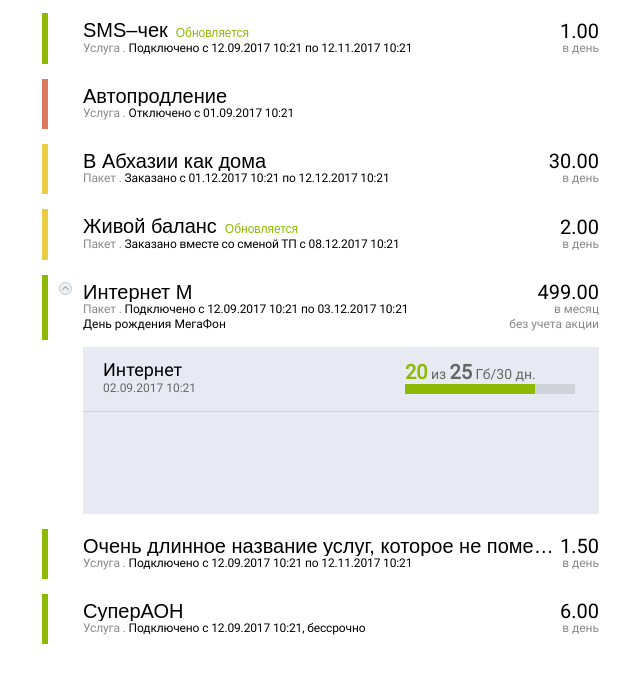
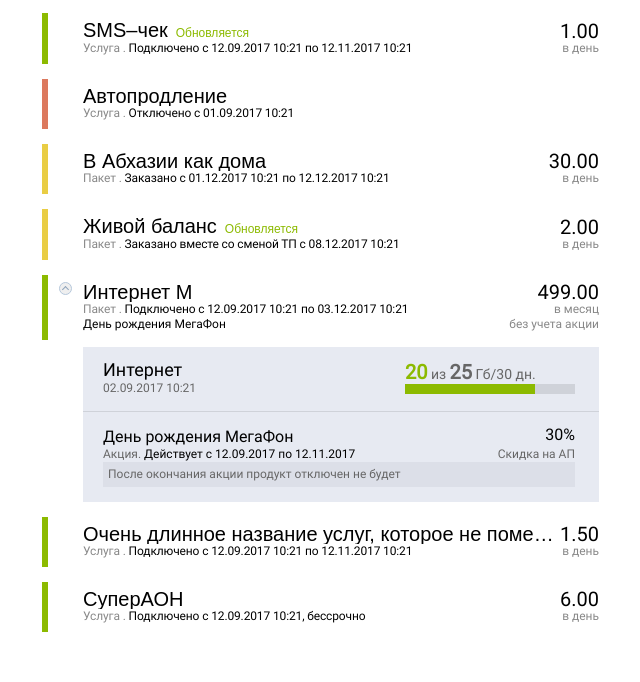
Before and after one commit to cybersunt/peter-service, a website: page source/index.html in a window 1280 px wide. Shown: the whole page, without its empty margins (316-956 px from the left). Drawn offline with nearby package versions, Linux system fonts and the light colour scheme; files whose address does not match are found by name.

Commit message:
Add block action

```diff
--- a/public/css/style.css
+++ b/public/css/style.css
@@ -674,7 +674,6 @@
 
 .service__more-info {
   width: calc(100% - 34px);
-  height: 167px;
   margin-left: 34px;
   background-color: #e7eaf2;
 }
@@ -741,3 +740,51 @@
   position: absolute;
   top: ;
 }
+
+.action {
+  padding-top: 15px;
+  padding-bottom: 15px;
+  padding-left: 20px;
+  padding-right: 24px;
+  display: -webkit-box;
+  display: -ms-flexbox;
+  display: flex;
+  -webkit-box-pack: justify;
+      -ms-flex-pack: justify;
+          justify-content: space-between;
+  -ms-flex-wrap: wrap;
+      flex-wrap: wrap;
+}
+
+.action__name {
+  font-size: 16px;
+  line-height: 20px;
+  min-width: 390px;
+  margin: 0;
+}
+
+.action__description {
+  min-width: 390px;
+  margin: 0;
+}
+
+.action__discount {
+  font-size: 16px;
+  line-height: 15px;
+}
+
+.action__type {
+  color: #666666;
+}
+
+.action__discount-desc {
+  color: #666666;
+}
+
+.action__info {
+  width: 100%;
+  margin: 0;
+  padding: 5px;
+  background-color: #dcdfe8;
+  color: #666666;
+}
--- /dev/null
+++ b/source/css/action.css
@@ -0,0 +1,42 @@
+.action {
+  padding-top: 15px;
+  padding-bottom: 15px;
+  padding-left: 20px;
+  padding-right: 24px;
+  display: flex;
+  justify-content: space-between;
+  flex-wrap: wrap;
+}
+
+.action__name {
+  font-size: 16px;
+  line-height: 20px;
+  min-width: 390px;
+  margin: 0;
+}
+
+.action__description {
+  min-width: 390px;
+  margin: 0;
+}
+
+.action__discount {
+  font-size: 16px;
+  line-height: 15px;
+}
+
+.action__type {
+  color: #666666;
+}
+
+.action__discount-desc {
+  color: #666666;
+}
+
+.action__info {
+  width: 100%;
+  margin: 0;
+  padding: 5px;
+  background-color: #dcdfe8;
+  color: #666666;
+}
--- /dev/null
+++ b/source/css/one-service.css
@@ -0,0 +1,50 @@
+.one-service {
+  display: flex;
+  justify-content: space-between;
+}
+
+.one-service__name {
+  font-size: 18px;
+  line-height: 15px;
+  margin-top: 0;
+  margin-bottom: 4px;
+}
+
+.one-service__date {
+  color: #666666;
+  margin: 0;
+}
+
+.one-service__col {
+  width: 170px;
+}
+
+.one-service__data {
+  font-size: 14px;
+  line-height: 20px;
+  margin: 0;
+  color: #666666;
+}
+
+.one-service__data b {
+  font-size: 20px;
+}
+
+.one-service__spent {
+  color: #8cba00;
+}
+
+.progress {
+  width: 170px;
+  height: 10px;
+  background-color: #cfd2d9;
+  position: relative;
+}
+
+.progress__bar {
+  width: 130px;
+  height: 10px;
+  background-color: #8cba00;
+  position: absolute;
+  top: ;
+}
--- a/source/css/service.css
+++ b/source/css/service.css
@@ -143,7 +143,6 @@
 
 .service__more-info {
   width: calc(100% - 34px);
-  height: 167px;
   margin-left: 34px;
   background-color: #e7eaf2;
 }
@@ -155,54 +154,3 @@
   padding-right: 24px;
   border-bottom: 1px solid #cfd2d9;
 }
-
-.one-service {
-  display: flex;
-  justify-content: space-between;
-}
-
-.one-service__name {
-  font-size: 18px;
-  line-height: 15px;
-  margin-top: 0;
-  margin-bottom: 4px;
-}
-
-.one-service__date {
-  color: #666666;
-  margin: 0;
-}
-
-.one-service__col {
-  width: 170px;
-}
-
-.one-service__data {
-  font-size: 14px;
-  line-height: 20px;
-  margin: 0;
-  color: #666666;
-}
-
-.one-service__data b {
-  font-size: 20px;
-}
-
-.one-service__spent {
-  color: #8cba00;
-}
-
-.progress {
-  width: 170px;
-  height: 10px;
-  background-color: #cfd2d9;
-  position: relative;
-}
-
-.progress__bar {
-  width: 130px;
-  height: 10px;
-  background-color: #8cba00;
-  position: absolute;
-  top: ;
-}
--- a/source/css/style.css
+++ b/source/css/style.css
@@ -3,3 +3,5 @@
 @import 'global.css';
 @import 'services.css';
 @import 'service.css';
+@import 'one-service.css';
+@import 'action.css';
--- a/source/index.html
+++ b/source/index.html
@@ -41,6 +41,7 @@
         </div>
 
         <div v-if="service.details" class="service__more-info">
+
           <div class="service__internet one-service">
             <div class="one-service__col">
               <p class="one-service__name">Интернет</p>
@@ -51,6 +52,15 @@
               <progress-bar></progress-bar>
             </div>
           </div>
+
+          <div class="action">
+            <p class="action__name">День рождения МегаФон</p>
+            <div class="action__discount">30%</div>
+            <p class="action__description"><span class="action__type">Акция. </span>Действует с 12.09.2017 по 12.11.2017</p>
+            <div class="action__discount-desc">Скидка на АП</div>
+            <p class="action__info">После окончания акции продукт отключен не будет</p>
+          </div>
+
         </div>
       </li>
 
```
Also changed, not shown: public/index.html (+10 -0 lines), public/css/style.min.css.
